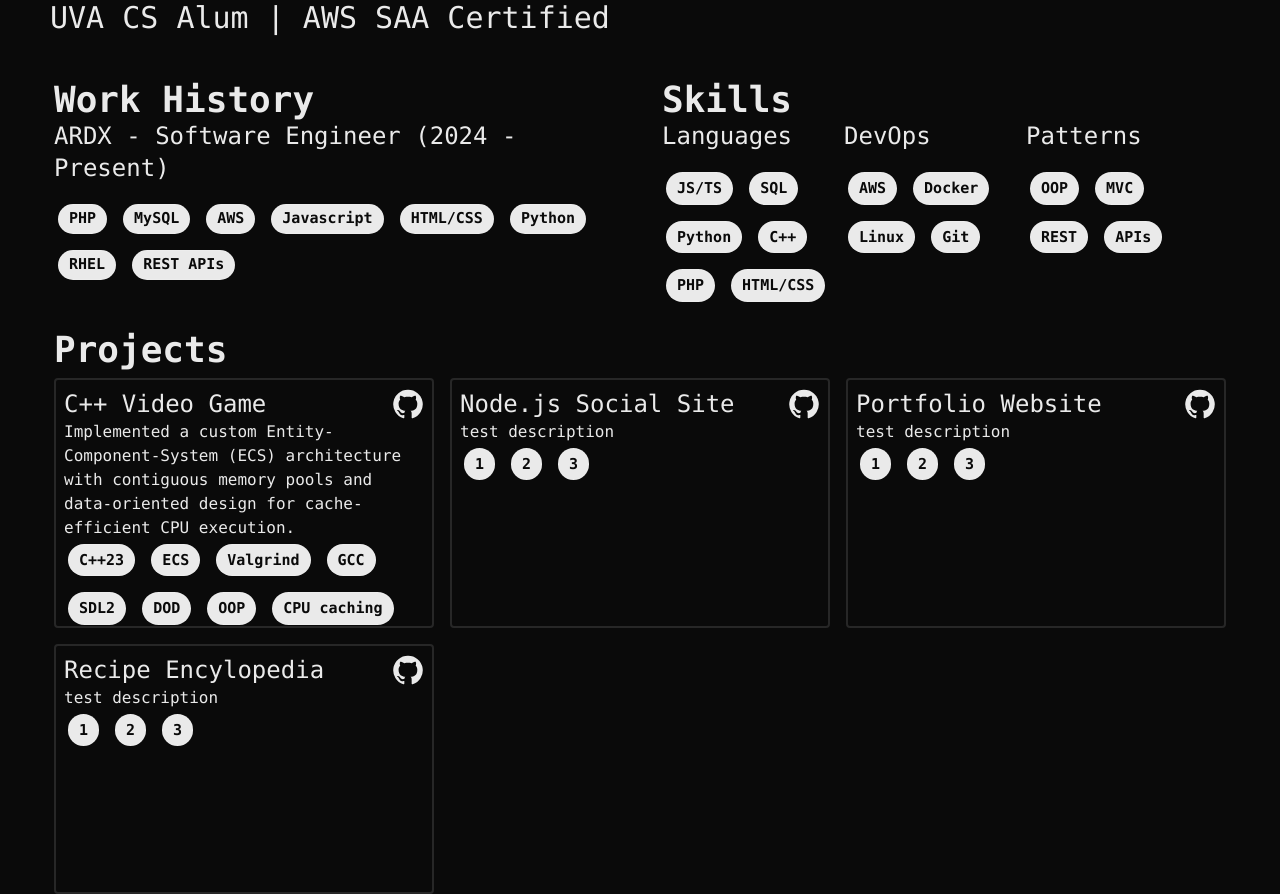
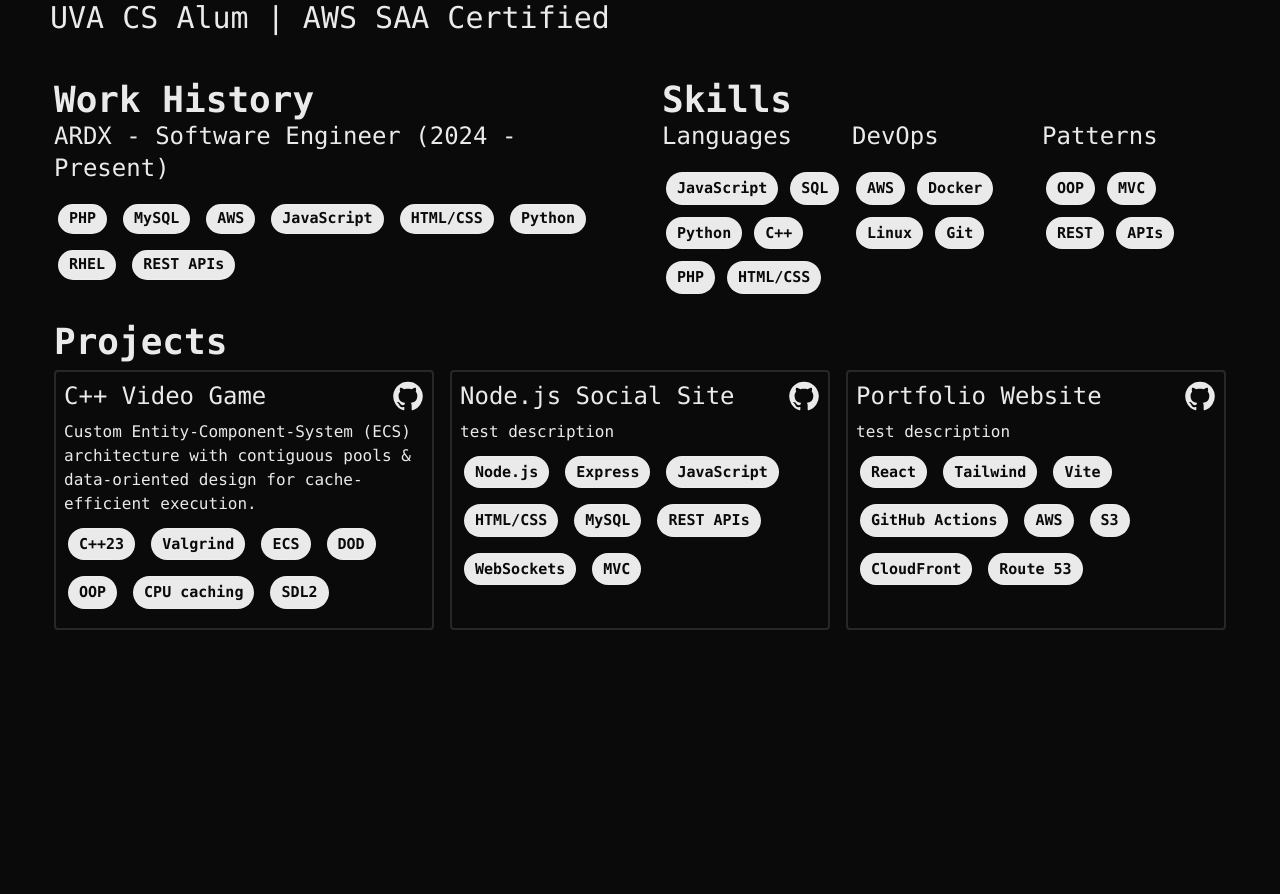
Before and after one commit to GabrielWelvaert/portfolio-website, a React (Vite) app: page / in a window 1280 px wide. Shown: the part 620-1514 px from the top of the page. After the commit the page ends 1250 px from the top, so only its background shows below. Built offline with nearby package versions, Linux system fonts and the light colour scheme.

Commit message:
projects WIP

```diff
--- a/src/components/ProjectCard.jsx
+++ b/src/components/ProjectCard.jsx
@@ -2,7 +2,7 @@
 
 export const ProjectCard = ({title, description, tags, Icon}) => {
     return (
-        <div className="rounded border-2 border-[var(--border)] flex-col w-[380px] h-[250px] p-2">
+        <div className="rounded border-2 border-[var(--border)] flex flex-col w-[380px] h-[260px] p-2 gap-2">
             <div className = "flex flex-row justify-between">
                 <div className="text-2xl">{title}</div>
                 {Icon}
--- a/src/components/Projects.jsx
+++ b/src/components/Projects.jsx
@@ -15,8 +15,8 @@
             <div id="project-card-container" className="flex flex-row flex-wrap gap-4">
                 <ProjectCard
                     title="C++ Video Game"
-                    description="Implemented a custom Entity-Component-System (ECS) architecture with contiguous memory pools and data-oriented design for cache-efficient CPU execution."
-                    tags={["C++23","ECS","Valgrind", "GCC", "SDL2","DOD","OOP","CPU caching"]}
+                    description="Custom Entity-Component-System (ECS) architecture with contiguous pools & data-oriented design for cache-efficient execution."
+                    tags={["C++23","Valgrind", "ECS","DOD","OOP","CPU caching","SDL2"]}
                     Icon={<Icon
                         theme={theme}
                         href={"https://github.com/GabrielWelvaert"}
@@ -26,7 +26,7 @@
                 <ProjectCard
                     title="Node.js Social Site"
                     description="test description"
-                    tags={["1","2","3"]}
+                    tags={["Node.js","Express","JavaScript","HTML/CSS","MySQL","REST APIs","WebSockets","MVC"]}
                     Icon={<Icon
                         theme={theme}
                         href={"https://github.com/GabrielWelvaert"}
@@ -36,17 +36,7 @@
                 <ProjectCard
                     title="Portfolio Website"
                     description="test description"
-                    tags={["1","2","3"]}
-                    Icon={<Icon
-                        theme={theme}
-                        href={"https://github.com/GabrielWelvaert"}
-                        darkPath = {githubSVGDark}
-                    />}
-                />
-                <ProjectCard
-                    title="Recipe Encylopedia"
-                    description="test description"
-                    tags={["1","2","3"]}
+                    tags={["React","Tailwind","Vite","GitHub Actions","AWS","S3","CloudFront","Route 53"]}
                     Icon={<Icon
                         theme={theme}
                         href={"https://github.com/GabrielWelvaert"}
--- a/src/components/Skills.jsx
+++ b/src/components/Skills.jsx
@@ -1,29 +1,29 @@
 import { Tag } from "./Tag";
 
 export const Skills = () => {
-    const languages = ["JS/TS", "SQL", "Python", "C++", "PHP", "HTML/CSS"];
+    const languages = ["JavaScript", "SQL", "Python", "C++", "PHP", "HTML/CSS"];
     const DevOps = ["AWS", "Docker", "Linux", "Git"];
     const Patterns = ["OOP", "MVC", "REST", "APIs"];
 
     return (
         <div id="skills" className="flex-col m-3 gap-2 max-w-7xl">
             <div className="text-4xl font-bold ">Skills</div>
-            <div className="flex flex-wrap">
+            <div className="flex flex-wrap gap-2">
                 <div className="flex flex-col max-w-[182px]">
                     <div className="text-2xl mb-4" >Languages</div>
-                    <div className="flex flex-wrap gap-2">
+                    <div className="flex flex-wrap gap-1">
                         {languages.map(item => <Tag key={item}>{item}</Tag>)}
                     </div>
                 </div>
                 <div className="flex flex-col max-w-[182px]">
                     <div className="text-2xl mb-4" >DevOps</div>
-                    <div className="flex flex-wrap gap-2">
+                    <div className="flex flex-wrap gap-1">
                         {DevOps.map(item => <Tag key={item}>{item}</Tag>)}
                     </div>
                 </div>
                 <div className="flex flex-col max-w-[182px]">
                     <div className="text-2xl mb-4" >Patterns</div>
-                    <div className="flex flex-wrap gap-2">
+                    <div className="flex flex-wrap gap-1">
                         {Patterns.map(item => <Tag key={item}>{item}</Tag>)}
                     </div>
                 </div>
--- a/src/components/Work.jsx
+++ b/src/components/Work.jsx
@@ -1,7 +1,7 @@
 import { Tag } from "./Tag";
 
 export const Work = () => {
-    const workStack = ["PHP","MySQL","AWS","Javascript","HTML/CSS","Python","RHEL","REST APIs"];
+    const workStack = ["PHP","MySQL","AWS","JavaScript","HTML/CSS","Python","RHEL","REST APIs"];
     return (
         <div id="work" className="flex-col m-3 gap-6 max-w-[560px]">
             <div className="text-4xl font-bold">Work History</div>
```
